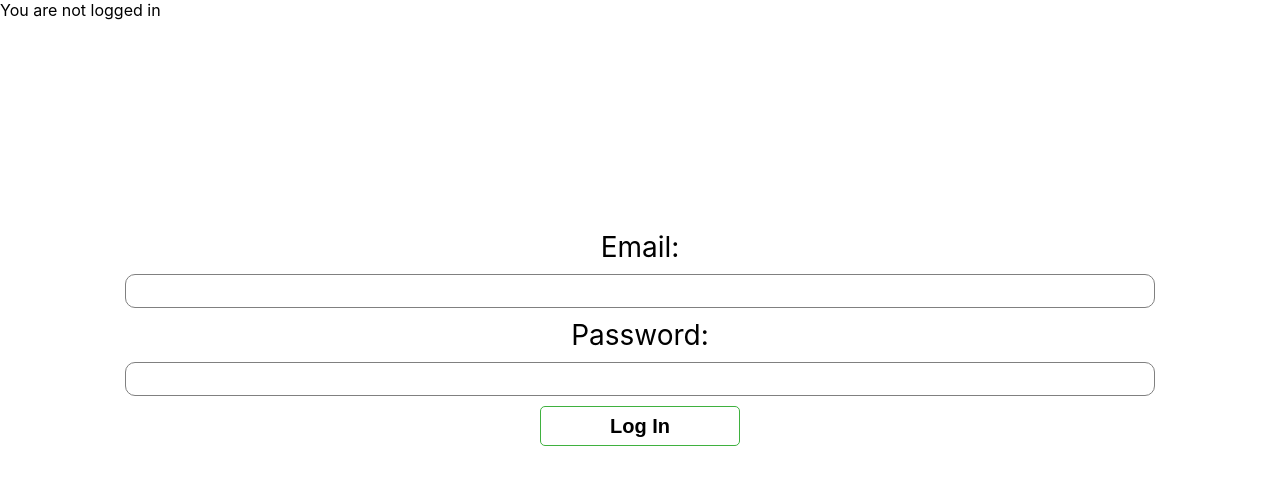
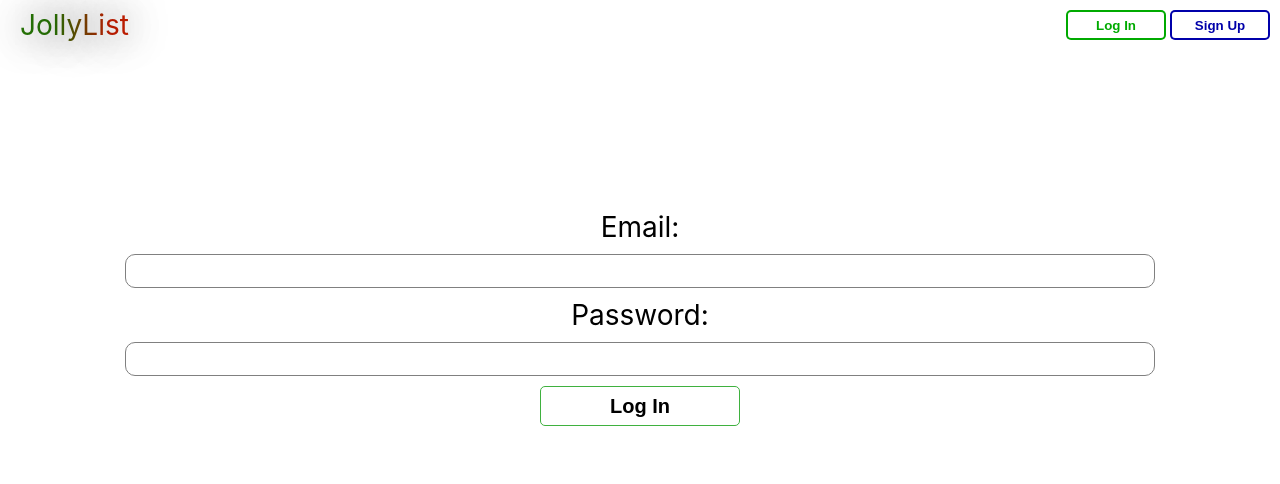
Before and after one commit to MatthewPalmer9/christmaslist, a React (Create React App) app: page /login in a window 1280 px wide. Shown: the top 484 px of the page. Built offline with nearby package versions, Linux system fonts and the light colour scheme; no server answers.

Commit message:
Added a Log In and Sign Up button to the navbar for when no user is signed in. Each button using the useHistory react hook.

```diff
--- a/src/App.js
+++ b/src/App.js
@@ -65,7 +65,7 @@ export default class App extends Component {
           <Router>
             <Navbar state={this.state} handleLogout={this.logout}/>
               <Route exact path="/">
-                {this.state.authUser.id ? <Redirect to="/dashboard" /> : <Landing signupForm={this.state.signupForm} onLogin={this.login} />}
+                {this.state.authUser.id ? <Redirect to="/dashboard" /> : <Landing onLogin={this.login} />}
               </Route>
 
               <Route exact path="/login" render={(props) => <Login {...props} state={this.state} login={this.login} />} />
--- a/src/components/Navbar.jsx
+++ b/src/components/Navbar.jsx
@@ -6,10 +6,19 @@ export default function Navbar(props) {
     const {authUser} = props.state;
     let history = useHistory();
 
+    const LogIn = () => {
+        history.push("/login");
+    }
+
+    const SignUp = () => {
+        history.push("/signup");
+    }
+
     const LogOut = () => {
-        props.handleLogout()
+        props.handleLogout();
         history.push("/");
     }
+
     return (
             <>
             {authUser.id ? (
@@ -24,7 +33,13 @@ export default function Navbar(props) {
                 </>
             ) : (
                 <>
-                    <div>You are not logged in</div>
+                    <div className="nav-container">
+                        <div className="brand">JollyList</div>
+                        <div className="auth-box">
+                            <button onClick={LogIn} id="login">Log In</button>
+                            <button onClick={SignUp} id="signup">Sign Up</button>
+                        </div>
+                    </div>
                 </>
             )}
             </>
--- a/src/containers/Dashboard.jsx
+++ b/src/containers/Dashboard.jsx
@@ -1,6 +1,6 @@
 import React from 'react';
 
-export default function Dashboard() {
+export default function Dashboard(props) {
 
     return (
         <>
--- a/src/styles/navbar.css
+++ b/src/styles/navbar.css
@@ -19,8 +19,28 @@
     -webkit-text-fill-color: transparent;
 }
 
+#login {
+    margin-left: 4px;
+    outline: none;
+    border: none;
+    width: 100px;
+    height: 30px;
+    color: rgb(0, 170, 0);
+    font-weight: bold;
+    border-radius: 5px;
+    box-shadow: inset 0px 0px 0px 2px rgb(0, 170, 0);
+    background-color: white;
+    transition: 400ms;
+}
+        #login:hover {
+            cursor: pointer;
+            color: white;
+            background-color: rgb(0, 170, 0);
+        }
+
 #logout {
     margin-left: 4px;
+    outline: none;
     border: none;
     width: 100px;
     height: 30px;
@@ -33,7 +53,6 @@
 }
         #logout:hover {
             cursor: pointer;
-            background-color: white;
             color: white;
             background-color: rgb(170, 0, 0);
         }
@@ -44,5 +63,23 @@
     position: absolute;
     width: 100vw;
     height: 50px;
-    /* background-color: grey; */
 }
+
+#signup {
+    margin-left: 4px;
+    outline: none;
+    border: none;
+    width: 100px;
+    height: 30px;
+    color: rgb(0, 0, 170);
+    font-weight: bold;
+    border-radius: 5px;
+    box-shadow: inset 0px 0px 0px 2px rgb(0, 0, 170);
+    background-color: white;
+    transition: 400ms;
+}
+        #signup:hover {
+            cursor: pointer;
+            color: white;
+            background-color: rgb(0, 0, 170);
+        }
```
Also changed, not shown: 1 other file (tests, documents, lock files or other folders).
